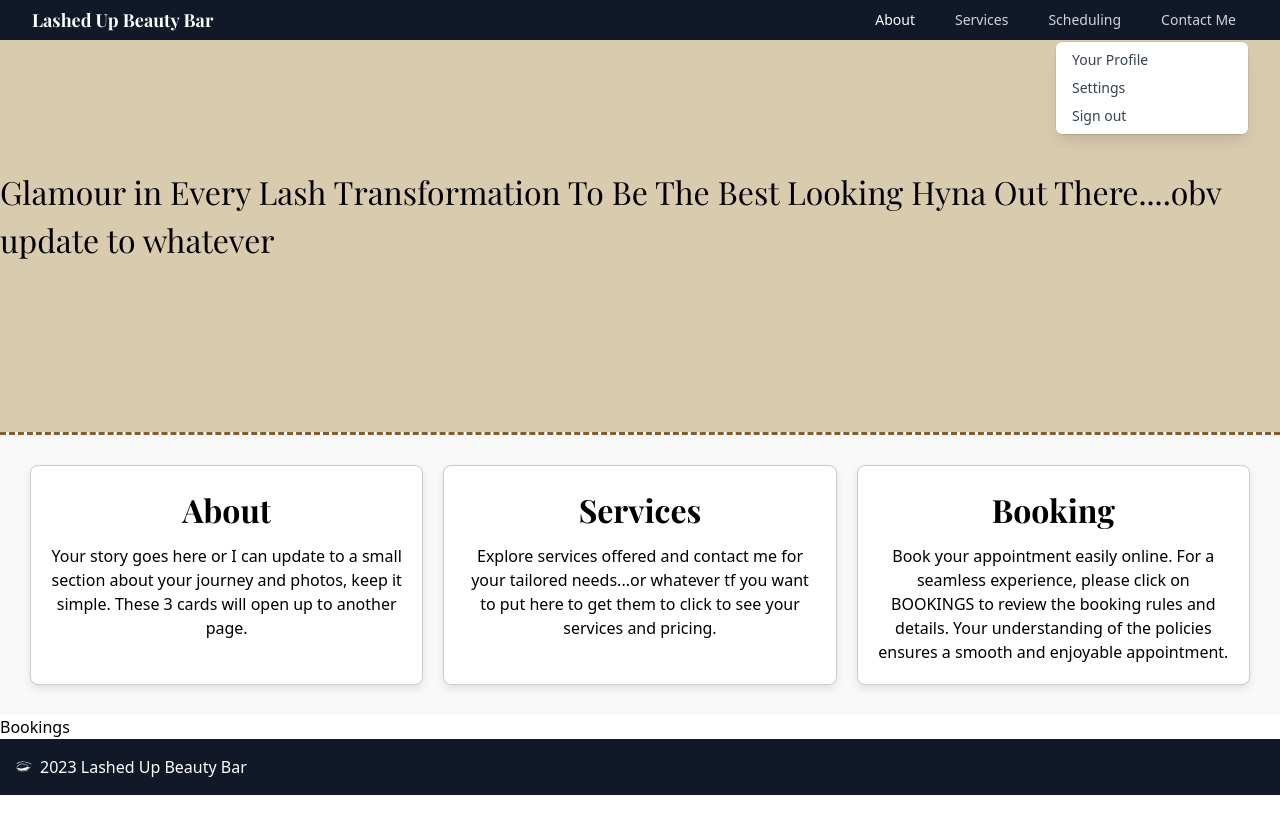
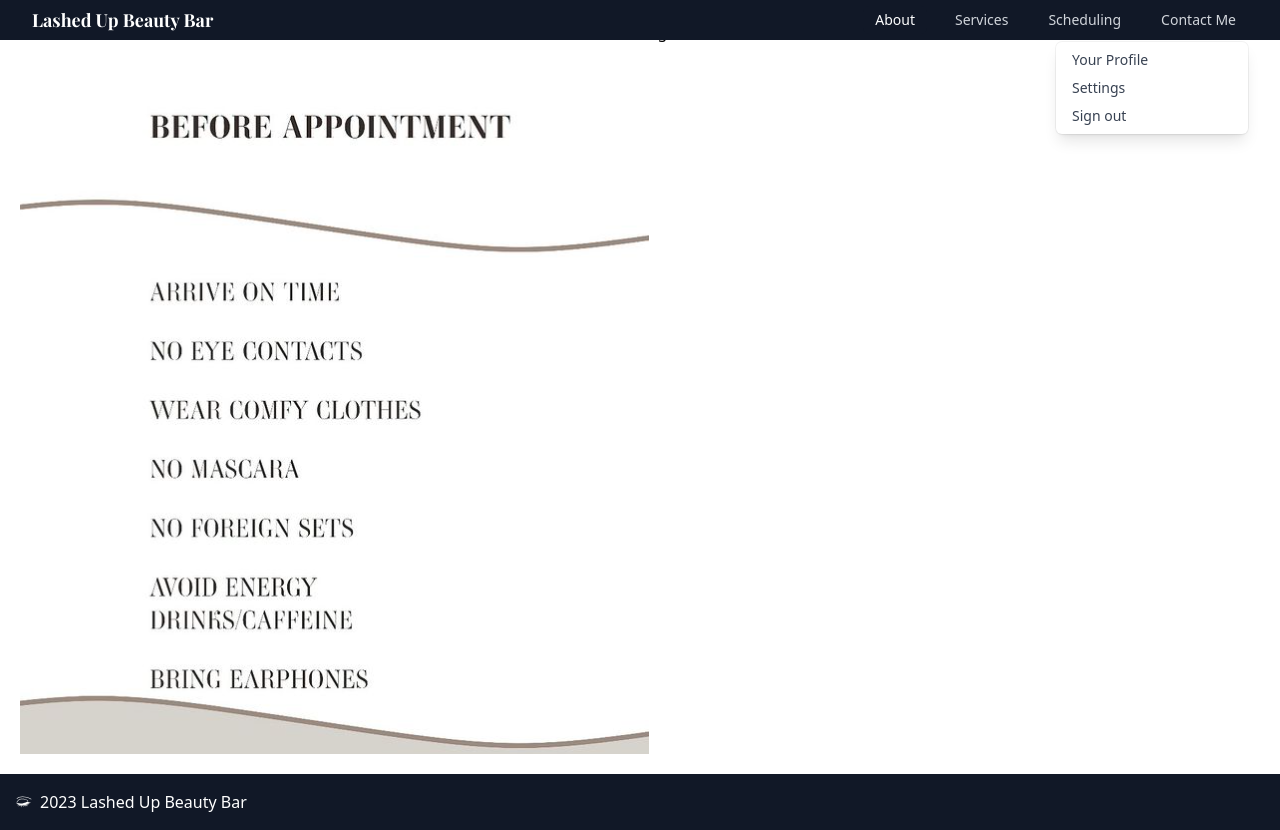
Before and after one commit to galessalazar/lashed.up.beauty, a React (Vite) app in the folder client/: page /bookings in a window 1280 px wide. Before the commit the page ends 800 px from the top, so only its background shows below. Built offline with nearby package versions, Linux system fonts and the light colour scheme; a web font is replaced by a local one.

Commit message:
added services/bookings paths w images

```diff
--- a/client/src/App.jsx
+++ b/client/src/App.jsx
@@ -1,21 +1,25 @@
-import { Routes, Route } from "react-router-dom";
+import { Routes, Route, useLocation } from "react-router-dom";
 
 import Navbar from "./components/Navbar";
 
 import Hero from "./components/Hero";
 
 import Footer from "./components/Footer";
+// needed an index.js to destructure
 import { About, Services, Bookings } from "./pages";
 
 const App = () => {
+  const location = useLocation();
   return (
     <>
       <Navbar />
-      <Hero />
+      {/* shows hero only on the homepage */}
+      {location.pathname === "/" && <Hero />}
       <Routes>
-        <Route path='/about' element={<About />} />
-        <Route path='/services' element={<Services />} />
-        <Route path='/bookings' element={<Bookings />} />
+        <Route path='/' element={<Hero />} />
+        <Route path="/about" element={<About />} />
+        <Route path="/services" element={<Services />} />
+        <Route path="/bookings" element={<Bookings />} />
       </Routes>
       <Footer />
     </>
--- a/client/src/components/Hero.jsx
+++ b/client/src/components/Hero.jsx
@@ -43,7 +43,7 @@ const Hero = () => {
         <Card
           title="Booking"
           content="Book your appointment easily online. For a seamless experience, please click on BOOKINGS to review the booking rules and details. Your understanding of the policies ensures a smooth and enjoyable appointment."
-          link="/booking"
+          link="/bookings"
         />
       </div>
     </div>
--- a/client/src/main.jsx
+++ b/client/src/main.jsx
@@ -1,4 +1,4 @@
-import ReactDOM from "react-dom/client";
+// import ReactDOM from "react-dom/client";
 import { BrowserRouter } from "react-router-dom";
 
 import { StrictMode } from "react";
--- a/client/src/pages/Bookings.jsx
+++ b/client/src/pages/Bookings.jsx
@@ -1,5 +1,11 @@
+import rules from '../assets/images/rules.png';
+
 const Bookings = () => {
-  return <div>Bookings</div>;
+  return <div style= {{ textAlign: 'center', padding: '20px' }}>
+    <h1>Bookings</h1>
+    <img src={rules} alt='Please Read for Booking Details' style={{ maxWidth: '100%', height: 'auto' }} />
+
+    </div>
 };
 
 export default Bookings;
```
